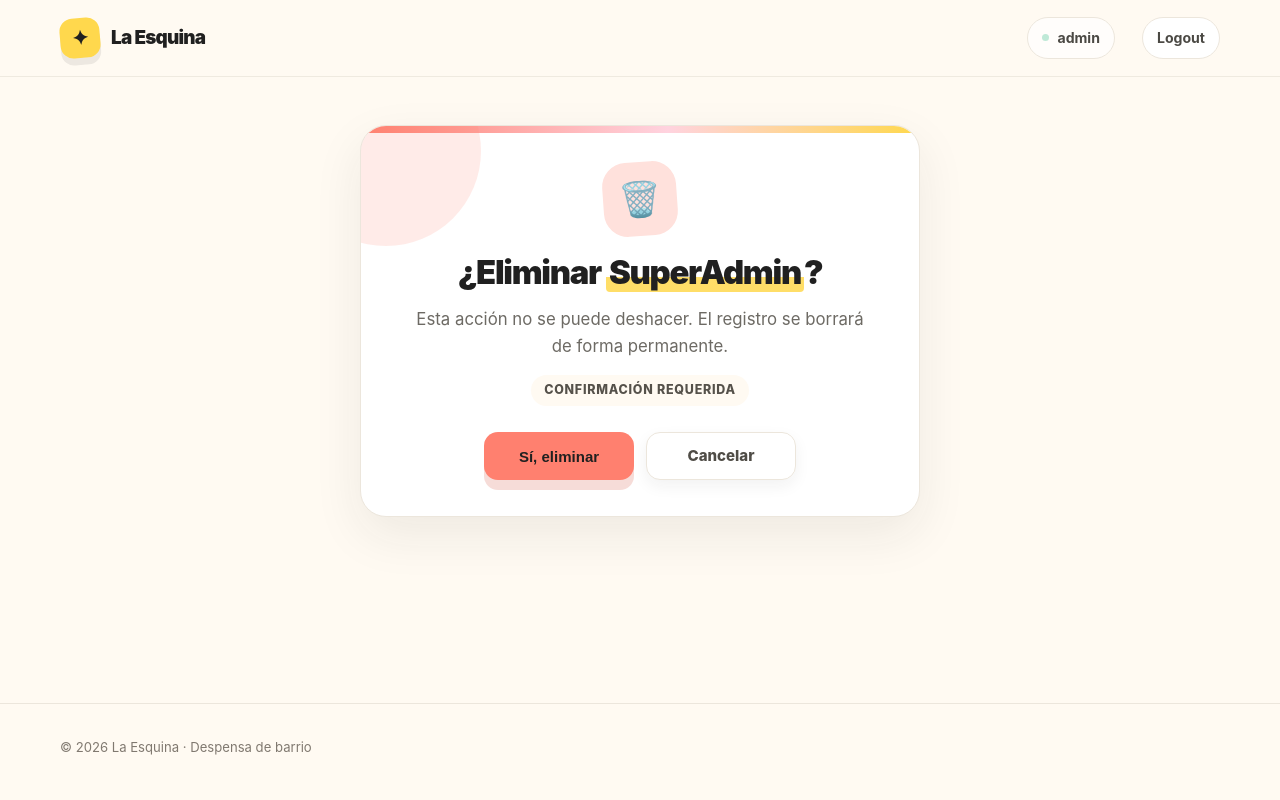
After one commit to esthorace/87744-django, a Django app: page /ventas/vendedor/delete/1 in a window 1280 px wide. The commit adds this page. Run offline with Django 5.2, Linux system fonts and the light colour scheme; a user stored in the database is signed in; data comes from the database, SQL or seed files in the repository; both versions use the stored data as it was after the commit; some libraries are stand-ins or nearby versions.

Commit message:
feat: Vendedor DeleteView

```diff
--- /dev/null
+++ b/src/ventas/templates/ventas/vendedor_confirm_delete.html
@@ -0,0 +1,30 @@
+{% extends "core/base.html" %}
+
+{% load static %}
+
+{% block styles %}
+    <link rel="stylesheet" href="{% static 'core/css/confirm.css' %}" />
+{% endblock styles %}
+
+{% block content %}
+    <div class="container section">
+        <div class="confirm-card">
+            <span class="confirm-badge" aria-hidden="true">🗑️</span>
+            <h1 class="confirm-title">
+                ¿Eliminar <mark class="confirm-name">{{ vendedor }}</mark>?
+            </h1>
+            <p class="confirm-text">
+                Esta acción no se puede deshacer. El registro se borrará de forma permanente.
+            </p>
+            <span class="confirm-note">Confirmación requerida</span>
+            <form method="post" class="confirm-form">
+                {% csrf_token %}
+                <div class="page-actions confirm-actions">
+                    <button type="submit" class="button button-danger">Sí, eliminar</button>
+                    <a class="button button-secondary"
+                       href="{% url 'ventas:vendedor_list' %}">Cancelar</a>
+                </div>
+            </form>
+        </div>
+    </div>
+{% endblock content %}
--- a/src/ventas/templates/ventas/vendedor_list.html
+++ b/src/ventas/templates/ventas/vendedor_list.html
@@ -35,10 +35,8 @@
                                href="{% url 'ventas:vendedor_detail' vendedor.pk %}">Ver</a>
                             <a class="table-action table-action--edit"
                                href="{% url 'ventas:vendedor_update' vendedor.pk %}">Editar</a>
-                            {% comment  %}
                             <a class="table-action table-action--danger"
-                            href="{% url 'ventas:vendedor_delete' vendedor.pk %}">Eliminar</a>
-                            {% endcomment %}
+                               href="{% url 'ventas:vendedor_delete' vendedor.pk %}">Eliminar</a>
                         </td>
                     </tr>
                 {% empty %}
--- a/src/ventas/urls.py
+++ b/src/ventas/urls.py
@@ -30,4 +30,5 @@ urlpatterns += [
     path("vendedor/create/", VendedorCreate.as_view(), name="vendedor_create"),
     path("vendedor/detail/<int:pk>", VendedorDetail.as_view(), name="vendedor_detail"),
     path("vendedor/update/<int:pk>", VendedorUpdate.as_view(), name="vendedor_update"),
+    path("vendedor/delete/<int:pk>", VendedorDelete.as_view(), name="vendedor_delete"),
 ]
--- a/src/ventas/views/vendedor.py
+++ b/src/ventas/views/vendedor.py
@@ -1,10 +1,16 @@
-__all__ = ["VendedorCreate", "VendedorDetail", "VendedorList", "VendedorUpdate"]
+__all__ = [
+    "VendedorCreate",
+    "VendedorDelete",
+    "VendedorDetail",
+    "VendedorList",
+    "VendedorUpdate",
+]
 
 from django.contrib.messages.views import SuccessMessageMixin
 from django.db.models import Q
 from django.db.models.query import QuerySet
 from django.urls import reverse_lazy
-from django.views.generic import CreateView, DetailView, ListView, UpdateView
+from django.views.generic import CreateView, DeleteView, DetailView, ListView, UpdateView
 
 from ..forms import VendedorForm
 from ..models import Vendedor
@@ -45,3 +51,10 @@ class VendedorUpdate(SuccessMessageMixin, UpdateView):
     success_url = reverse_lazy("ventas:vendedor_list")
     # template_name = "ventas/vendedor_form.html"  -> por default busca <nombremodelo_form.html>
     success_message = "El vendedor se ha editado exitosamente"
+
+
+class VendedorDelete(SuccessMessageMixin, DeleteView):
+    model = Vendedor
+    success_url = reverse_lazy("ventas:vendedor_list")
+    # template_name = "ventas/vendedor_confirm_delete.html"  -> por default busca <nombremodelo_confirm_delete.html>
+    success_message = "El vendedor se ha eliminado"
```
Also changed, not shown: src/db.sqlite3.
